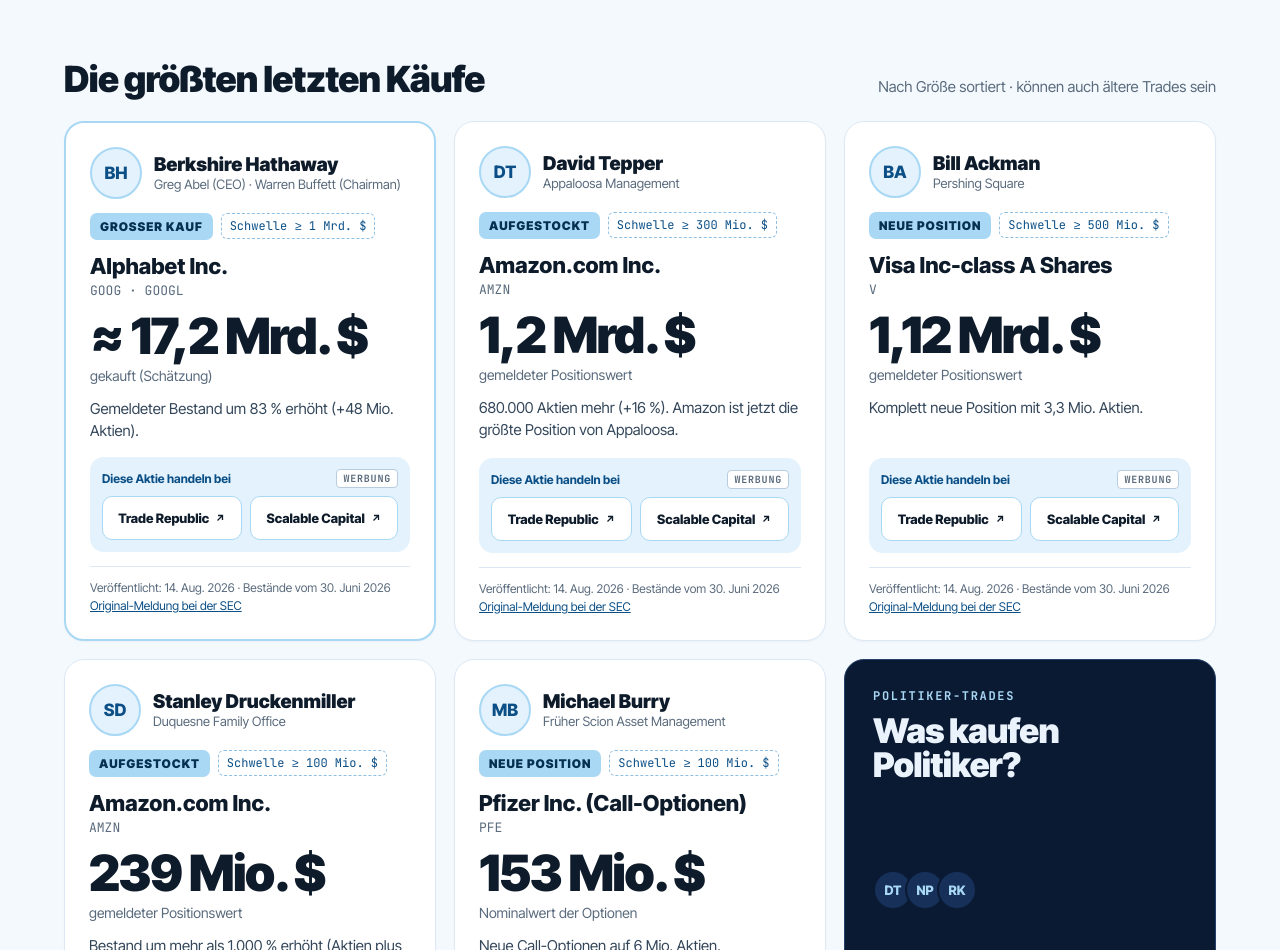
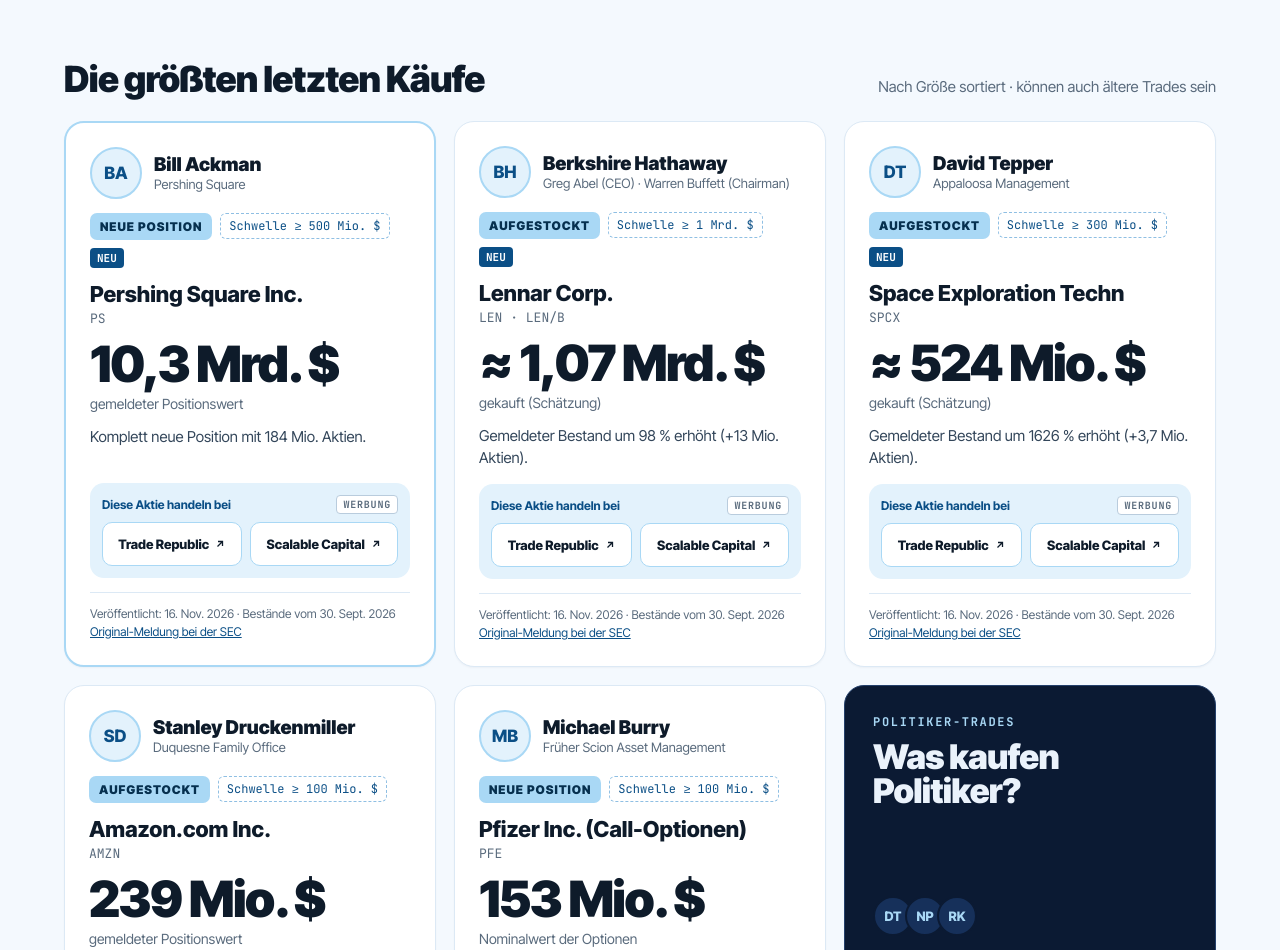
Before and after one commit to Whale-Scopes/whale-scopes, a plain HTML site: page docs/index.html in a window 1280 px wide. Shown: the part 381-1331 px from the top of the page. Drawn offline with Linux system fonts and the light colour scheme.

Commit message:
Update big moves

```diff
--- a/docs/index.html
+++ b/docs/index.html
@@ -56,7 +56,7 @@
       <svg width="28" height="28" viewBox="0 0 32 32" fill="none" stroke-width="2.2" aria-hidden="true"><circle cx="16" cy="16" r="11"/><circle cx="16" cy="16" r="3.5"/><path d="M16 1v6M16 25v6M1 16h6M25 16h6"/></svg>
       WHALE SCOPES
     </a>
-    <span class="status" id="status" role="status"><!-- PRERENDER:status -->Zuletzt geprüft: 16. Nov. 2026<!-- /PRERENDER:status --></span>
+    <span class="status" id="status" role="status"><!-- PRERENDER:status -->Zuletzt geprüft: 17. Nov. 2026<!-- /PRERENDER:status --></span>
   </div>
 </header>
 
@@ -73,68 +73,68 @@
       <p>Nach Größe sortiert · können auch ältere Trades sein</p>
     </div>
     <div class="grid" id="buys"><!-- PRERENDER:buys -->
-    <article class="card reveal top" style="--delay:0ms" aria-label="Berkshire Hathaway kauft Alphabet Inc.">
+    <article class="card reveal top" style="--delay:0ms" aria-label="Bill Ackman kauft Pershing Square Inc.">
+
+    <div class="who">
+      <div class="avatar" aria-hidden="true">BA</div>
+      <div><h3 class="name">Bill Ackman</h3><div class="sub">Pershing Square</div></div>
+    </div>
+      <div class="row">
+        <span class="label buy">NEUE POSITION</span><span class="threshold" title="Nur Trades ab dieser Größe werden angezeigt">Schwelle ≥ 500 Mio. $</span><span class="new">NEU</span>
+      </div>
+      <div><div class="company">Pershing Square Inc.</div><div class="ticker">PS</div></div>
+      <div><div class="amount">10,3 Mrd. $</div><div class="amount-note">gemeldeter Positionswert</div></div>
+      <p class="note">Komplett neue Position mit 184 Mio. Aktien.</p>
+      <div class="brokers">
+        <div class="brokers-head"><span>Diese Aktie handeln bei</span><span class="ad">WERBUNG</span></div>
+        <div class="brokers-row"><a class="broker-btn" href="https://traderepublic.com/de-de" target="_blank" rel="sponsored noopener">Trade Republic
+        <svg width="12" height="12" viewBox="0 0 24 24" fill="none" stroke="currentColor" stroke-width="2.6" aria-hidden="true"><path d="M7 17L17 7M8 7h9v9"/></svg></a><a class="broker-btn" href="https://de.scalable.capital/" target="_blank" rel="sponsored noopener">Scalable Capital
+        <svg width="12" height="12" viewBox="0 0 24 24" fill="none" stroke="currentColor" stroke-width="2.6" aria-hidden="true"><path d="M7 17L17 7M8 7h9v9"/></svg></a></div>
+      </div>
+      <div class="meta">Veröffentlicht: 16. Nov. 2026 · Bestände vom 30. Sept. 2026<br>
+        <a href="https://www.sec.gov/Archives/edgar/data/2026053/000117266126005427/" target="_blank" rel="noopener">Original-Meldung bei der SEC</a></div>
+    </article>
+    <article class="card reveal" style="--delay:90ms" aria-label="Berkshire Hathaway kauft Lennar Corp.">
 
     <div class="who">
       <div class="avatar" aria-hidden="true">BH</div>
       <div><h3 class="name">Berkshire Hathaway</h3><div class="sub">Greg Abel (CEO) · Warren Buffett (Chairman)</div></div>
     </div>
       <div class="row">
-        <span class="label buy">GROSSER KAUF</span><span class="threshold" title="Nur Trades ab dieser Größe werden angezeigt">Schwelle ≥ 1 Mrd. $</span>
+        <span class="label buy">AUFGESTOCKT</span><span class="threshold" title="Nur Trades ab dieser Größe werden angezeigt">Schwelle ≥ 1 Mrd. $</span><span class="new">NEU</span>
       </div>
-      <div><div class="company">Alphabet Inc.</div><div class="ticker">GOOG · GOOGL</div></div>
-      <div><div class="amount">≈ 17,2 Mrd. $</div><div class="amount-note">gekauft (Schätzung)</div></div>
-      <p class="note">Gemeldeter Bestand um 83 % erhöht (+48 Mio. Aktien).</p>
+      <div><div class="company">Lennar Corp.</div><div class="ticker">LEN · LEN/B</div></div>
+      <div><div class="amount">≈ 1,07 Mrd. $</div><div class="amount-note">gekauft (Schätzung)</div></div>
+      <p class="note">Gemeldeter Bestand um 98 % erhöht (+13 Mio. Aktien).</p>
       <div class="brokers">
         <div class="brokers-head"><span>Diese Aktie handeln bei</span><span class="ad">WERBUNG</span></div>
         <div class="brokers-row"><a class="broker-btn" href="https://traderepublic.com/de-de" target="_blank" rel="sponsored noopener">Trade Republic
         <svg width="12" height="12" viewBox="0 0 24 24" fill="none" stroke="currentColor" stroke-width="2.6" aria-hidden="true"><path d="M7 17L17 7M8 7h9v9"/></svg></a><a class="broker-btn" href="https://de.scalable.capital/" target="_blank" rel="sponsored noopener">Scalable Capital
         <svg width="12" height="12" viewBox="0 0 24 24" fill="none" stroke="currentColor" stroke-width="2.6" aria-hidden="true"><path d="M7 17L17 7M8 7h9v9"/></svg></a></div>
       </div>
-      <div class="meta">Veröffentlicht: 14. Aug. 2026 · Bestände vom 30. Juni 2026<br>
-        <a href="https://www.sec.gov/Archives/edgar/data/1067983/000119312526352200/" target="_blank" rel="noopener">Original-Meldung bei der SEC</a></div>
+      <div class="meta">Veröffentlicht: 16. Nov. 2026 · Bestände vom 30. Sept. 2026<br>
+        <a href="https://www.sec.gov/Archives/edgar/data/1067983/000119312526463399/" target="_blank" rel="noopener">Original-Meldung bei der SEC</a></div>
     </article>
-    <article class="card reveal" style="--delay:90ms" aria-label="David Tepper kauft Amazon.com Inc.">
+    <article class="card reveal" style="--delay:180ms" aria-label="David Tepper kauft Space Exploration Techn">
 
     <div class="who">
       <div class="avatar" aria-hidden="true">DT</div>
       <div><h3 class="name">David Tepper</h3><div class="sub">Appaloosa Management</div></div>
     </div>
       <div class="row">
-        <span class="label buy">AUFGESTOCKT</span><span class="threshold" title="Nur Trades ab dieser Größe werden angezeigt">Schwelle ≥ 300 Mio. $</span>
+        <span class="label buy">AUFGESTOCKT</span><span class="threshold" title="Nur Trades ab dieser Größe werden angezeigt">Schwelle ≥ 300 Mio. $</span><span class="new">NEU</span>
       </div>
-      <div><div class="company">Amazon.com Inc.</div><div class="ticker">AMZN</div></div>
-      <div><div class="amount">1,2 Mrd. $</div><div class="amount-note">gemeldeter Positionswert</div></div>
-      <p class="note">680.000 Aktien mehr (+16 %). Amazon ist jetzt die größte Position von Appaloosa.</p>
+      <div><div class="company">Space Exploration Techn</div><div class="ticker">SPCX</div></div>
+      <div><div class="amount">≈ 524 Mio. $</div><div class="amount-note">gekauft (Schätzung)</div></div>
+      <p class="note">Gemeldeter Bestand um 1626 % erhöht (+3,7 Mio. Aktien).</p>
       <div class="brokers">
         <div class="brokers-head"><span>Diese Aktie handeln bei</span><span class="ad">WERBUNG</span></div>
         <div class="brokers-row"><a class="broker-btn" href="https://traderepublic.com/de-de" target="_blank" rel="sponsored noopener">Trade Republic
         <svg width="12" height="12" viewBox="0 0 24 24" fill="none" stroke="currentColor" stroke-width="2.6" aria-hidden="true"><path d="M7 17L17 7M8 7h9v9"/></svg></a><a class="broker-btn" href="https://de.scalable.capital/" target="_blank" rel="sponsored noopener">Scalable Capital
         <svg width="12" height="12" viewBox="0 0 24 24" fill="none" stroke="currentColor" stroke-width="2.6" aria-hidden="true"><path d="M7 17L17 7M8 7h9v9"/></svg></a></div>
       </div>
-      <div class="meta">Veröffentlicht: 14. Aug. 2026 · Bestände vom 30. Juni 2026<br>
-        <a href="https://www.sec.gov/cgi-bin/browse-edgar?action=getcompany&amp;type=13F-HR&amp;CIK=0001656456" target="_blank" rel="noopener">Original-Meldung bei der SEC</a></div>
-    </article>
-    <article class="card reveal" style="--delay:180ms" aria-label="Bill Ackman kauft Visa Inc-class A Shares">
-
-    <div class="who">
-      <div class="avatar" aria-hidden="true">BA</div>
-      <div><h3 class="name">Bill Ackman</h3><div class="sub">Pershing Square</div></div>
-    </div>
-      <div class="row">
-        <span class="label buy">NEUE POSITION</span><span class="threshold" title="Nur Trades ab dieser Größe werden angezeigt">Schwelle ≥ 500 Mio. $</span>
-      </div>
-      <div><div class="company">Visa Inc-class A Shares</div><div class="ticker">V</div></div>
-      <div><div class="amount">1,12 Mrd. $</div><div class="amount-note">gemeldeter Positionswert</div></div>
-      <p class="note">Komplett neue Position mit 3,3 Mio. Aktien.</p>
-      <div class="brokers">
-        <div class="brokers-head"><span>Diese Aktie handeln bei</span><span class="ad">WERBUNG</span></div>
-        <div class="brokers-row"><a class="broker-btn" href="https://traderepublic.com/de-de" target="_blank" rel="sponsored noopener">Trade Republic
-        <svg width="12" height="12" viewBox="0 0 24 24" fill="none" stroke="currentColor" stroke-width="2.6" aria-hidden="true"><path d="M7 17L17 7M8 7h9v9"/></svg></a><a class="broker-btn" href="https://de.scalable.capital/" target="_blank" rel="sponsored noopener">Scalable Capital
-        <svg width="12" height="12" viewBox="0 0 24 24" fill="none" stroke="currentColor" stroke-width="2.6" aria-hidden="true"><path d="M7 17L17 7M8 7h9v9"/></svg></a></div>
-      </div>
-      <div class="meta">Veröffentlicht: 14. Aug. 2026 · Bestände vom 30. Juni 2026<br>
-        <a href="https://www.sec.gov/Archives/edgar/data/2026053/000117266126003790/" target="_blank" rel="noopener">Original-Meldung bei der SEC</a></div>
+      <div class="meta">Veröffentlicht: 16. Nov. 2026 · Bestände vom 30. Sept. 2026<br>
+        <a href="https://www.sec.gov/Archives/edgar/data/1656456/000165645626000004/" target="_blank" rel="noopener">Original-Meldung bei der SEC</a></div>
     </article>
     <article class="card reveal" style="--delay:0ms" aria-label="Stanley Druckenmiller kauft Amazon.com Inc.">
 
@@ -203,21 +203,42 @@
       <div><h3 class="name">Berkshire Hathaway</h3><div class="sub">Greg Abel (CEO) · Warren Buffett (Chairman)</div></div>
     </div>
       <div class="row">
-        <span class="label sell">REDUZIERT</span><span class="threshold" title="Nur Trades ab dieser Größe werden angezeigt">Schwelle ≥ 1 Mrd. $</span>
+        <span class="label sell">REDUZIERT</span><span class="threshold" title="Nur Trades ab dieser Größe werden angezeigt">Schwelle ≥ 1 Mrd. $</span><span class="new">NEU</span>
       </div>
       <div><div class="company">Bank of America Corp.</div><div class="ticker">BAC</div></div>
-      <div><div class="amount">≈ 1,72 Mrd. $</div><div class="amount-note">verkauft (Schätzung)</div></div>
-      <p class="note">Gemeldeter Bestand um 6 % reduziert (−30 Mio. Aktien).</p>
+      <div><div class="amount">≈ 1,5 Mrd. $</div><div class="amount-note">verkauft (Schätzung)</div></div>
+      <p class="note">Gemeldeter Bestand um 6 % reduziert (−28 Mio. Aktien).</p>
       <div class="brokers">
         <div class="brokers-head"><span>Diese Aktie handeln bei</span><span class="ad">WERBUNG</span></div>
         <div class="brokers-row"><a class="broker-btn" href="https://traderepublic.com/de-de" target="_blank" rel="sponsored noopener">Trade Republic
         <svg width="12" height="12" viewBox="0 0 24 24" fill="none" stroke="currentColor" stroke-width="2.6" aria-hidden="true"><path d="M7 17L17 7M8 7h9v9"/></svg></a><a class="broker-btn" href="https://de.scalable.capital/" target="_blank" rel="sponsored noopener">Scalable Capital
         <svg width="12" height="12" viewBox="0 0 24 24" fill="none" stroke="currentColor" stroke-width="2.6" aria-hidden="true"><path d="M7 17L17 7M8 7h9v9"/></svg></a></div>
       </div>
-      <div class="meta">Veröffentlicht: 14. Aug. 2026 · Bestände vom 30. Juni 2026<br>
-        <a href="https://www.sec.gov/Archives/edgar/data/1067983/000119312526352200/" target="_blank" rel="noopener">Original-Meldung bei der SEC</a></div>
+      <div class="meta">Veröffentlicht: 16. Nov. 2026 · Bestände vom 30. Sept. 2026<br>
+        <a href="https://www.sec.gov/Archives/edgar/data/1067983/000119312526463399/" target="_blank" rel="noopener">Original-Meldung bei der SEC</a></div>
     </article>
-    <article class="card reveal" style="--delay:90ms" aria-label="Michael Burry verkauft Palantir Technologies Inc-a (Put-Optionen)">
+    <article class="card reveal" style="--delay:90ms" aria-label="Bill Ackman verkauft Microsoft Corp.">
+
+    <div class="who">
+      <div class="avatar" aria-hidden="true">BA</div>
+      <div><h3 class="name">Bill Ackman</h3><div class="sub">Pershing Square</div></div>
+    </div>
+      <div class="row">
+        <span class="label sell">REDUZIERT</span><span class="threshold" title="Nur Trades ab dieser Größe werden angezeigt">Schwelle ≥ 500 Mio. $</span><span class="new">NEU</span>
+      </div>
+      <div><div class="company">Microsoft Corp.</div><div class="ticker">MSFT</div></div>
+      <div><div class="amount">≈ 1,1 Mrd. $</div><div class="amount-note">verkauft (Schätzung)</div></div>
+      <p class="note">Gemeldeter Bestand um 35 % reduziert (−2,1 Mio. Aktien).</p>
+      <div class="brokers">
+        <div class="brokers-head"><span>Diese Aktie handeln bei</span><span class="ad">WERBUNG</span></div>
+        <div class="brokers-row"><a class="broker-btn" href="https://traderepublic.com/de-de" target="_blank" rel="sponsored noopener">Trade Republic
+        <svg width="12" height="12" viewBox="0 0 24 24" fill="none" stroke="currentColor" stroke-width="2.6" aria-hidden="true"><path d="M7 17L17 7M8 7h9v9"/></svg></a><a class="broker-btn" href="https://de.scalable.capital/" target="_blank" rel="sponsored noopener">Scalable Capital
+        <svg width="12" height="12" viewBox="0 0 24 24" fill="none" stroke="currentColor" stroke-width="2.6" aria-hidden="true"><path d="M7 17L17 7M8 7h9v9"/></svg></a></div>
+      </div>
+      <div class="meta">Veröffentlicht: 16. Nov. 2026 · Bestände vom 30. Sept. 2026<br>
+        <a href="https://www.sec.gov/Archives/edgar/data/2026053/000117266126005427/" target="_blank" rel="noopener">Original-Meldung bei der SEC</a></div>
+    </article>
+    <article class="card reveal" style="--delay:180ms" aria-label="Michael Burry verkauft Palantir Technologies Inc. (Put-Optionen)">
 
     <div class="who">
       <div class="avatar" aria-hidden="true">MB</div>
@@ -226,14 +247,14 @@
       <div class="row">
         <span class="label sell">WETTE GEGEN DIE AKTIE</span><span class="threshold" title="Nur Trades ab dieser Größe werden angezeigt">Schwelle ≥ 100 Mio. $</span>
       </div>
-      <div><div class="company">Palantir Technologies Inc-a (Put-Optionen)</div><div class="ticker">PLTR</div></div>
+      <div><div class="company">Palantir Technologies Inc. (Put-Optionen)</div><div class="ticker">PLTR</div></div>
       <div><div class="amount">912 Mio. $</div><div class="amount-note">Nominalwert der Optionen</div></div>
       <p class="note">Put-Optionen auf 5 Mio. Aktien – eine Wette auf fallende Kurse. Nominalwert, nicht der eingesetzte Betrag.</p>
 
       <div class="meta">Veröffentlicht: 3. Nov. 2025 · Bestände vom 30. Sept. 2025<br>
         <a href="https://www.sec.gov/Archives/edgar/data/1649339/000164933925000007/" target="_blank" rel="noopener">Original-Meldung bei der SEC</a></div>
     </article>
-    <article class="card reveal" style="--delay:180ms" aria-label="David Tepper verkauft Micron Technology Inc.">
+    <article class="card reveal" style="--delay:0ms" aria-label="David Tepper verkauft Micron Technology Inc.">
 
     <div class="who">
       <div class="avatar" aria-hidden="true">DT</div>
@@ -253,27 +274,6 @@
       </div>
       <div class="meta">Veröffentlicht: 14. Aug. 2026 · Bestände vom 30. Juni 2026<br>
         <a href="https://www.sec.gov/Archives/edgar/data/1656456/000165645626000003/" target="_blank" rel="noopener">Original-Meldung bei der SEC</a></div>
-    </article>
-    <article class="card reveal" style="--delay:0ms" aria-label="Bill Ackman verkauft Amazon.com Inc.">
-
-    <div class="who">
-      <div class="avatar" aria-hidden="true">BA</div>
-      <div><h3 class="name">Bill Ackman</h3><div class="sub">Pershing Square</div></div>
-    </div>
-      <div class="row">
-        <span class="label sell">REDUZIERT</span><span class="threshold" title="Nur Trades ab dieser Größe werden angezeigt">Schwelle ≥ 500 Mio. $</span>
-      </div>
-      <div><div class="company">Amazon.com Inc.</div><div class="ticker">AMZN</div></div>
-      <div><div class="amount">≈ 688 Mio. $</div><div class="amount-note">verkauft (Schätzung)</div></div>
-      <p class="note">Gemeldeter Bestand um 25 % reduziert (−2,9 Mio. Aktien).</p>
-      <div class="brokers">
-        <div class="brokers-head"><span>Diese Aktie handeln bei</span><span class="ad">WERBUNG</span></div>
-        <div class="brokers-row"><a class="broker-btn" href="https://traderepublic.com/de-de" target="_blank" rel="sponsored noopener">Trade Republic
-        <svg width="12" height="12" viewBox="0 0 24 24" fill="none" stroke="currentColor" stroke-width="2.6" aria-hidden="true"><path d="M7 17L17 7M8 7h9v9"/></svg></a><a class="broker-btn" href="https://de.scalable.capital/" target="_blank" rel="sponsored noopener">Scalable Capital
-        <svg width="12" height="12" viewBox="0 0 24 24" fill="none" stroke="currentColor" stroke-width="2.6" aria-hidden="true"><path d="M7 17L17 7M8 7h9v9"/></svg></a></div>
-      </div>
-      <div class="meta">Veröffentlicht: 14. Aug. 2026 · Bestände vom 30. Juni 2026<br>
-        <a href="https://www.sec.gov/Archives/edgar/data/2026053/000117266126003790/" target="_blank" rel="noopener">Original-Meldung bei der SEC</a></div>
     </article><article class="card empty reveal" style="--delay:90ms">
     <div class="who">
       <div class="avatar" aria-hidden="true">SD</div>
--- a/docs/sitemap.xml
+++ b/docs/sitemap.xml
@@ -1,5 +1,5 @@
 <?xml version="1.0" encoding="UTF-8"?>
 <urlset xmlns="http://www.sitemaps.org/schemas/sitemap/0.9">
-  <url><loc>https://whale-scopes.com/</loc><lastmod>2026-11-16</lastmod><changefreq>daily</changefreq><priority>1.0</priority></url>
+  <url><loc>https://whale-scopes.com/</loc><lastmod>2026-11-17</lastmod><changefreq>daily</changefreq><priority>1.0</priority></url>
   <url><loc>https://whale-scopes.com/politiker.html</loc><lastmod>2026-11-16</lastmod><changefreq>weekly</changefreq><priority>0.8</priority></url>
 </urlset>
--- a/docs/trades.json
+++ b/docs/trades.json
@@ -1,5 +1,5 @@
 {
-  "lastChecked": "2026-11-16T20:10:05.466Z",
+  "lastChecked": "2026-11-17T16:12:29.256Z",
   "investors": [
     {
       "id": "berkshire",
@@ -40,83 +40,83 @@
   "trades": [
     {
       "side": "buy",
-      "label": "BIG BUY",
-      "value": 17155532184,
+      "label": "POSITION INCREASE",
+      "value": 1074720054,
       "valueType": "estimate",
-      "note": "Gemeldeter Bestand um 83 % erhöht (+48 Mio. Aktien).",
+      "note": "Gemeldeter Bestand um 98 % erhöht (+13 Mio. Aktien).",
       "investor": "berkshire",
-      "disclosed": "2026-08-14",
-      "asOf": "2026-06-30",
-      "source": "https://www.sec.gov/Archives/edgar/data/1067983/000119312526352200/",
-      "ticker": "GOOG · GOOGL",
-      "company": "Alphabet Inc.",
-      "isin": "US02079K1079",
-      "addedAt": null,
+      "disclosed": "2026-11-16",
+      "asOf": "2026-09-30",
+      "source": "https://www.sec.gov/Archives/edgar/data/1067983/000119312526463399/",
+      "ticker": "LEN · LEN/B",
+      "company": "Lennar Corp.",
+      "isin": "US5260571048",
+      "addedAt": "2026-11-17T16:12:29.256Z",
       "auto": true
     },
     {
       "side": "sell",
       "label": "POSITION REDUCTION",
-      "value": 1722513947,
+      "value": 1498627014,
       "valueType": "estimate",
-      "note": "Gemeldeter Bestand um 6 % reduziert (−30 Mio. Aktien).",
+      "note": "Gemeldeter Bestand um 6 % reduziert (−28 Mio. Aktien).",
       "investor": "berkshire",
-      "disclosed": "2026-08-14",
-      "asOf": "2026-06-30",
-      "source": "https://www.sec.gov/Archives/edgar/data/1067983/000119312526352200/",
+      "disclosed": "2026-11-16",
+      "asOf": "2026-09-30",
+      "source": "https://www.sec.gov/Archives/edgar/data/1067983/000119312526463399/",
       "ticker": "BAC",
       "company": "Bank of America Corp.",
       "isin": "US0605051046",
-      "addedAt": null,
+      "addedAt": "2026-11-17T16:12:29.256Z",
       "auto": true
     },
     {
       "side": "buy",
       "label": "NEW POSITION",
-      "value": 1122065552,
+      "value": 10309165762,
       "valueType": "position",
-      "note": "Komplett neue Position mit 3,3 Mio. Aktien.",
+      "note": "Komplett neue Position mit 184 Mio. Aktien.",
       "investor": "ackman",
-      "disclosed": "2026-08-14",
-      "asOf": "2026-06-30",
-      "source": "https://www.sec.gov/Archives/edgar/data/2026053/000117266126003790/",
-      "ticker": "V",
-      "company": "Visa Inc-class A Shares",
-      "isin": "US92826C8394",
-      "addedAt": null,
+      "disclosed": "2026-11-16",
+      "asOf": "2026-09-30",
+      "source": "https://www.sec.gov/Archives/edgar/data/2026053/000117266126005427/",
+      "ticker": "PS",
+      "company": "Pershing Square Inc.",
+      "isin": "US71531U1025",
+      "addedAt": "2026-11-17T16:12:29.256Z",
       "auto": true
     },
     {
       "side": "sell",
       "label": "POSITION REDUCTION",
-      "value": 688355474,
+      "value": 1098606668,
       "valueType": "estimate",
-      "note": "Gemeldeter Bestand um 25 % reduziert (−2,9 Mio. Aktien).",
+      "note": "Gemeldeter Bestand um 35 % reduziert (−2,1 Mio. Aktien).",
       "investor": "ackman",
-      "disclosed": "2026-08-14",
-      "asOf": "2026-06-30",
-      "source": "https://www.sec.gov/Archives/edgar/data/2026053/000117266126003790/",
-      "ticker": "AMZN",
-      "company": "Amazon.com Inc.",
-      "isin": "US0231351067",
-      "addedAt": null,
+      "disclosed": "2026-11-16",
+      "asOf": "2026-09-30",
+      "source": "https://www.sec.gov/Archives/edgar/data/2026053/000117266126005427/",
+      "ticker": "MSFT",
+      "company": "Microsoft Corp.",
+      "isin": "US5949181045",
+      "addedAt": "2026-11-17T16:12:29.256Z",
       "auto": true
     },
     {
-      "investor": "tepper",
       "side": "buy",
       "label": "POSITION INCREASE",
-      "company": "Amazon.com Inc.",
-      "ticker": "AMZN",
-      "value": 1200000000,
-      "valueType": "position",
-      "note": "680.000 Aktien mehr (+16 %). Amazon ist jetzt die größte Position von Appaloosa.",
-      "disclosed": "2026-08-14",
-      "asOf": "2026-06-30",
-      "source": "https://www.sec.gov/cgi-bin/browse-edgar?action=getcompany&type=13F-HR&CIK=0001656456",
-      "addedAt": null,
-      "auto": false,
-      "isin": "US0231351067"
+      "value": 524300737,
+      "valueType": "estimate",
+      "note": "Gemeldeter Bestand um 1626 % erhöht (+3,7 Mio. Aktien).",
+      "investor": "tepper",
+      "disclosed": "2026-11-16",
+      "asOf": "2026-09-30",
+      "source": "https://www.sec.gov/Archives/edgar/data/1656456/000165645626000004/",
+      "ticker": "SPCX",
+      "company": "Space Exploration Techn",
+      "isin": "US84615Q1031",
+      "addedAt": "2026-11-17T16:12:29.256Z",
+      "auto": true
     },
     {
       "side": "sell",
@@ -177,7 +177,7 @@
       "asOf": "2025-09-30",
       "source": "https://www.sec.gov/Archives/edgar/data/1649339/000164933925000007/",
       "ticker": "PLTR",
-      "company": "Palantir Technologies Inc-a (Put-Optionen)",
+      "company": "Palantir Technologies Inc. (Put-Optionen)",
       "isin": "US69608A1088",
       "addedAt": null,
       "auto": true
```
